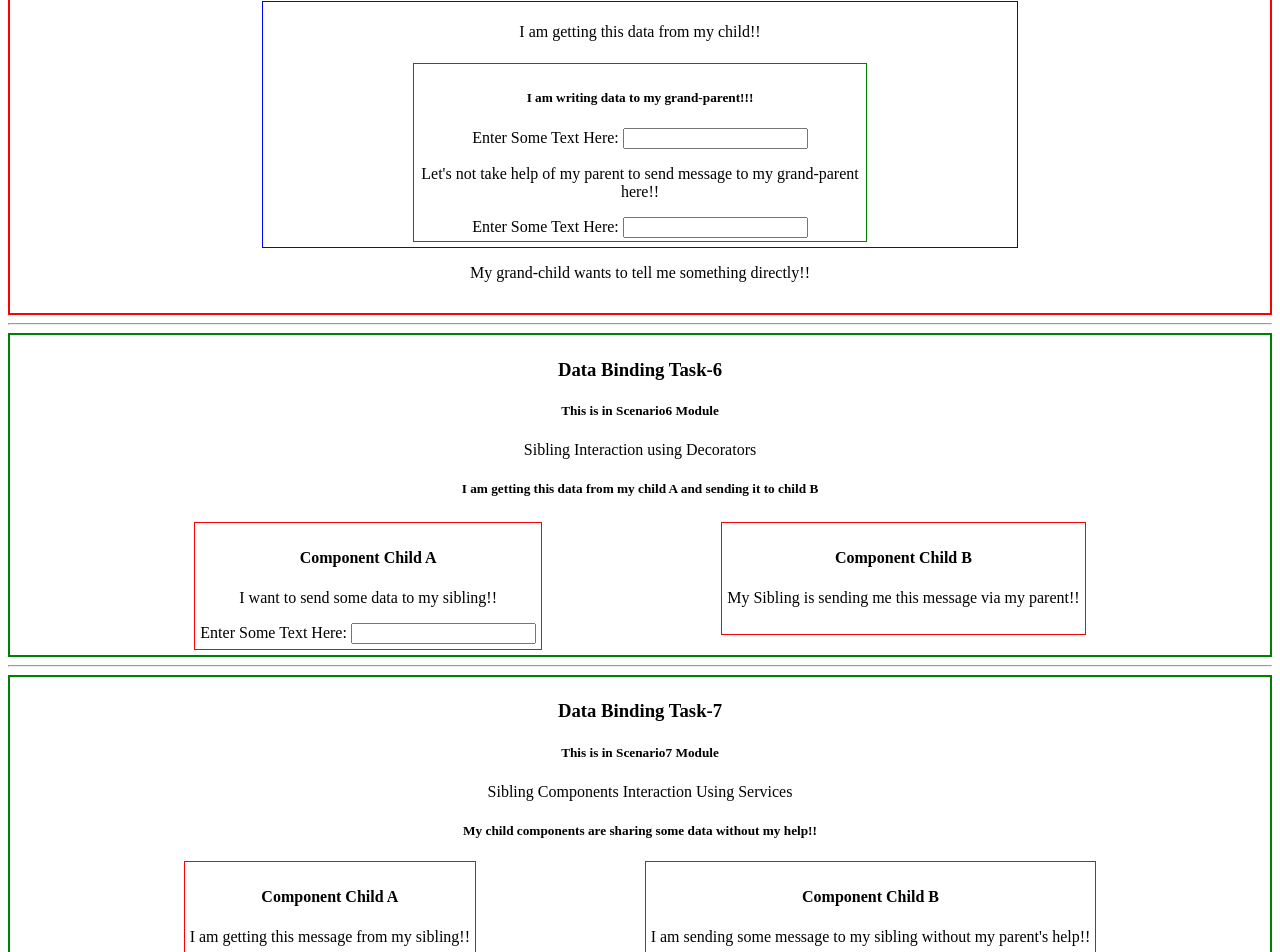
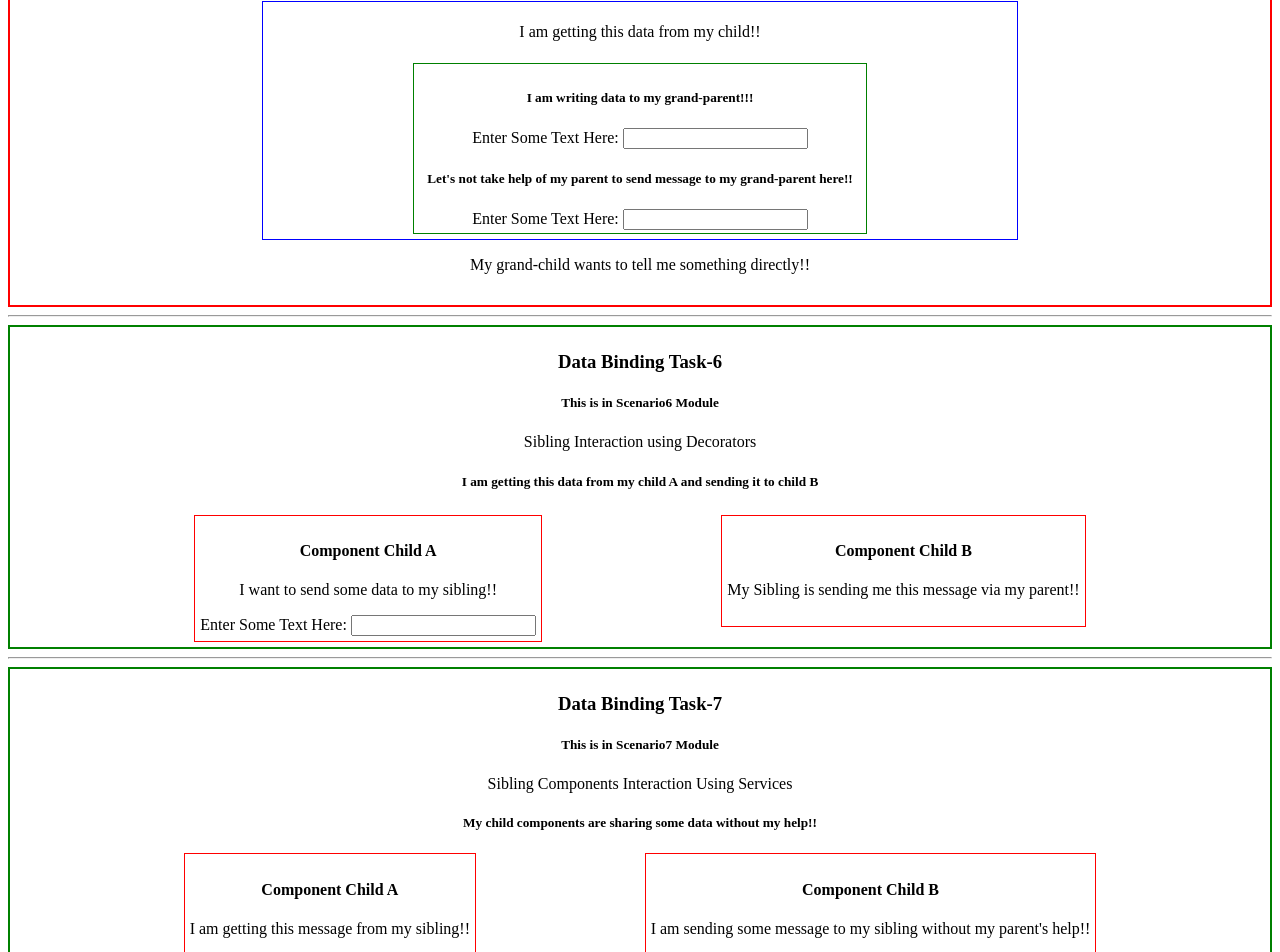
Before and after one commit to chandravarma-bantupalli/angular-dataBinding-modular, an Angular app: page / in a window 1280 px wide. Shown: the part 1165-2117 px from the top of the page. Built offline with nearby package versions, Linux system fonts and the light colour scheme.

Commit message:
minor correction in desc. display

```diff
--- a/src/app/scenario5/task5-parent/task5-child/task5-g-child/task5-g-child.component.html
+++ b/src/app/scenario5/task5-parent/task5-child/task5-g-child/task5-g-child.component.html
@@ -4,7 +4,7 @@
     <label for="inputBox">Enter Some Text Here: </label>
     <input [(ngModel)]="gChildMessage" (keyup)="typeToChild($event)" type="text" name="inputBox">
 
-    <p>Let's not take help of my parent to send message to my grand-parent here!!</p>
+    <h5>Let's not take help of my parent to send message to my grand-parent here!!</h5>
     <label for="serviceInput">Enter Some Text Here: </label>
     <input type="text" name="serviceInput" #grandMessage (keyup)="sendToGrand(grandMessage.value)">
 </div>
```
